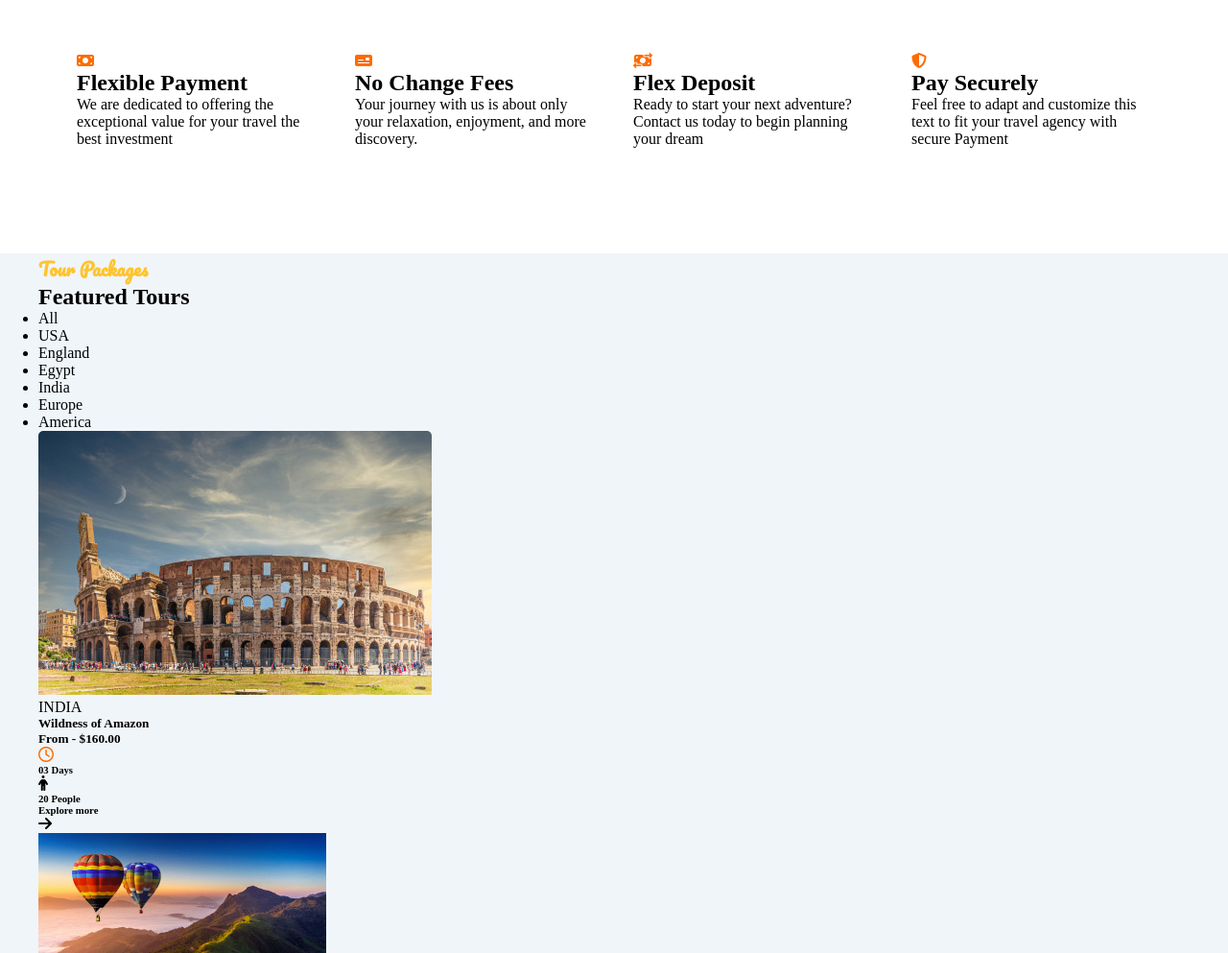
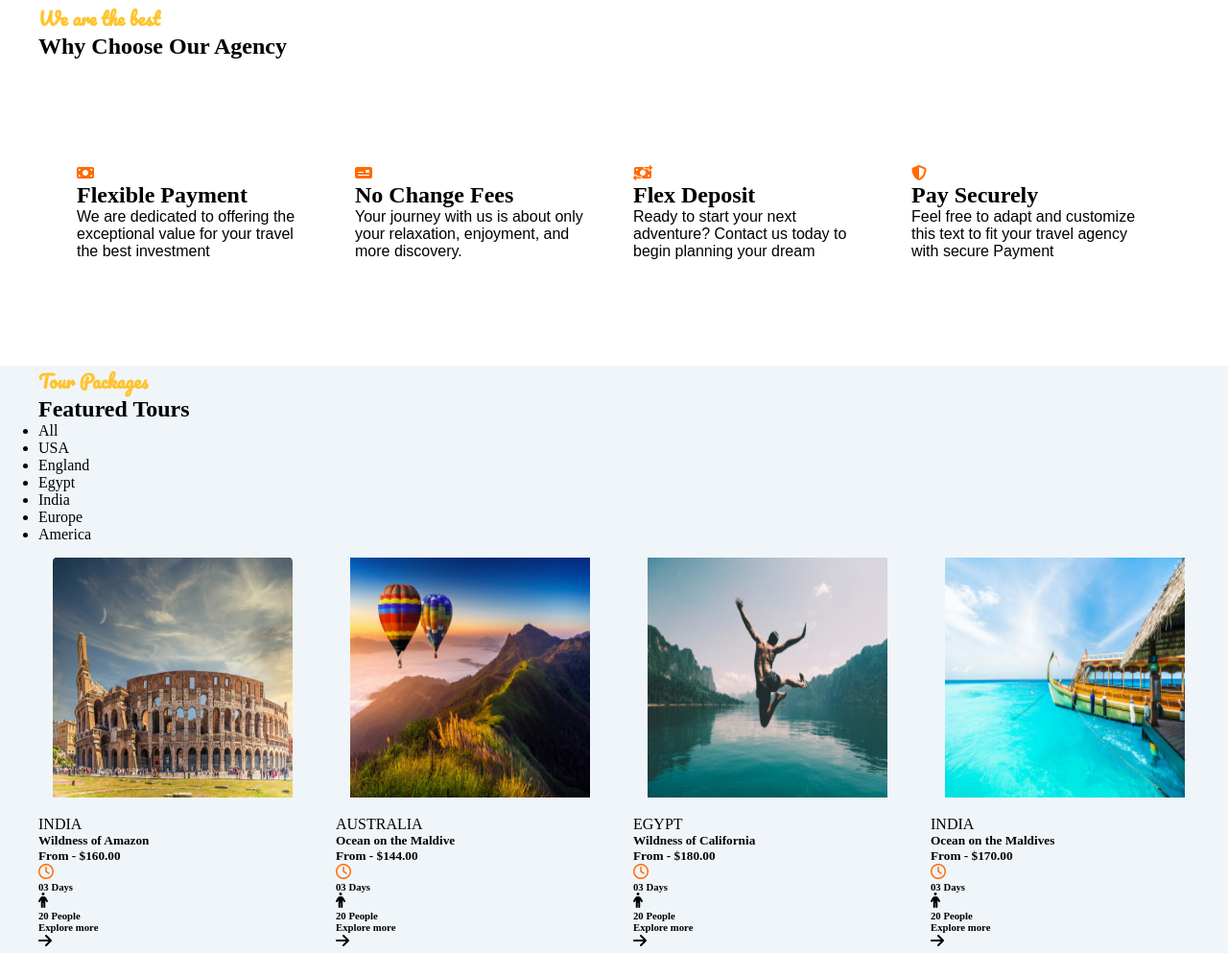
Before and after one commit to BlendGashi/Project_Html_Css, a plain HTML site: page index.html in a window 1280 px wide. Shown: the part 991-1984 px from the top of the page at 96% size. Drawn offline with nearby package versions, Linux system fonts and the light colour scheme.

Commit message:
Update style.css

```diff
--- a/style.css
+++ b/style.css
@@ -31,7 +31,7 @@ h4{
 
  /* Desktop, Tablet, and Mobile */
  .container{
-    width: 1200px;
+    width: 80%px;
     margin: 0px auto
  }
 
@@ -128,11 +128,12 @@ a{
 
         .clock{
             display: flex;
+
+
         }
 
         .social{
             display: flex;
-
         }
     }
 }
@@ -170,7 +171,7 @@ header{
 
 
         li{
-            margin: 0px 30px;
+            margin: 0px 20px;
             position: relative;
 
             ul{
@@ -234,6 +235,11 @@ header{
     justify-content: center;
 
     .aboutus{
+        p{
+        font-family: "Quicksand", sans-serif;
+
+    }
+
 
     }
     }
@@ -247,8 +253,10 @@ hgroup{
     margin: 30px 0px;
 
     .container{
+        p{font-family: "Quicksand", sans-serif;}
 
         }
+
        .pagesat{
                 display: grid;
                 grid-template-columns: repeat(4, 1fr);
@@ -265,6 +273,29 @@ hgroup{
 
               }
             }
+
+.packages{
+    .container{
+        .vendet{
+            display: grid;
+            grid-template-columns: repeat(4, 1fr);
+            gap: 30px;
+
+
+
+            .madhesia{
+                width: 250px;
+                height: 250px;
+                margin: 15px;
+
+                &:hover{
+                    transform: scale(1.1);
+            }
+            }
+        }
+    }
+}
+
 
 
 
```
Lines whose indentation alone changed are shown as unchanged.
